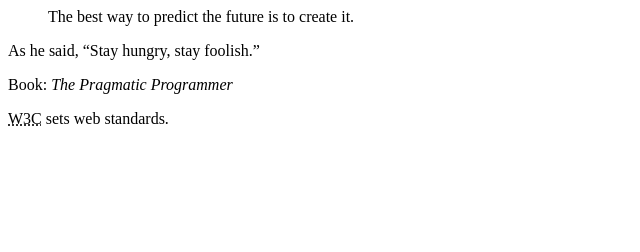
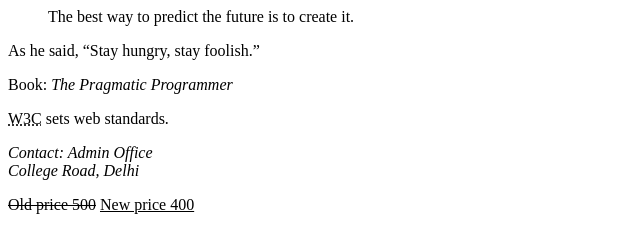
Before and after one commit to farazkhalid040/WDW_0015, a plain HTML site: page Web Designing Work shop Assignment/Assignment-9.html in a window 1280 px wide. Shown: the whole page, without its empty margins (0-640 px from the left). Drawn offline with Linux system fonts and the light colour scheme.

Commit message:
Assignment complete

```diff
--- a/Web Designing Work shop Assignment/Assignment-9.html
+++ b/Web Designing Work shop Assignment/Assignment-9.html
@@ -8,3 +8,10 @@
     <p>As he said, <q>Stay hungry, stay foolish.</q></p>
     <p>Book: <cite>The Pragmatic Programmer</cite></p>
     <p><abbr title="World Wide Web Consortium">W3C</abbr> sets web standards.</p>
+    <address>
+        Contact: Admin Office<br>
+        College Road, Delhi
+    </address>
+    <p><del>Old price 500</del> <ins>New price 400</ins></p>
+</body>
+</html>
```
